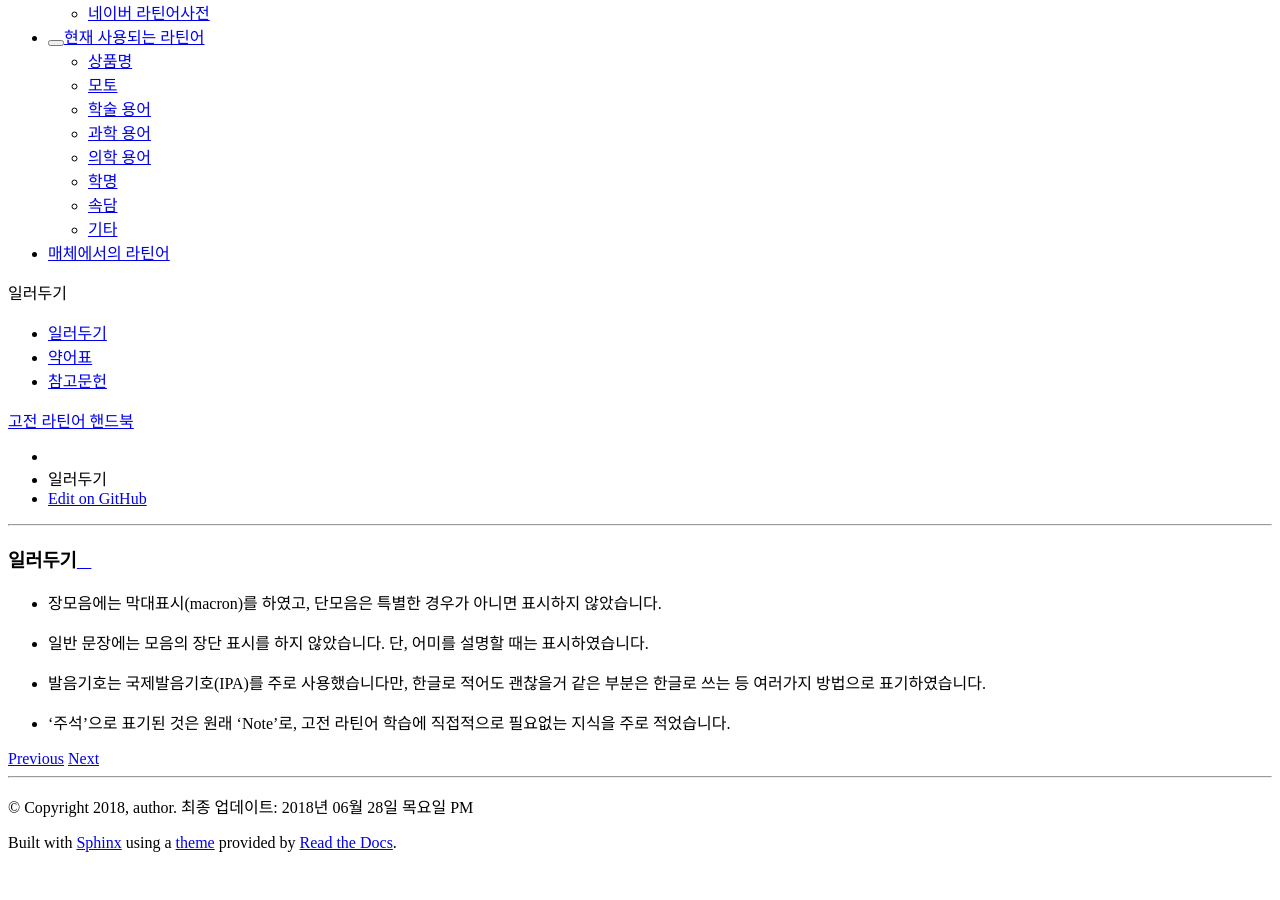
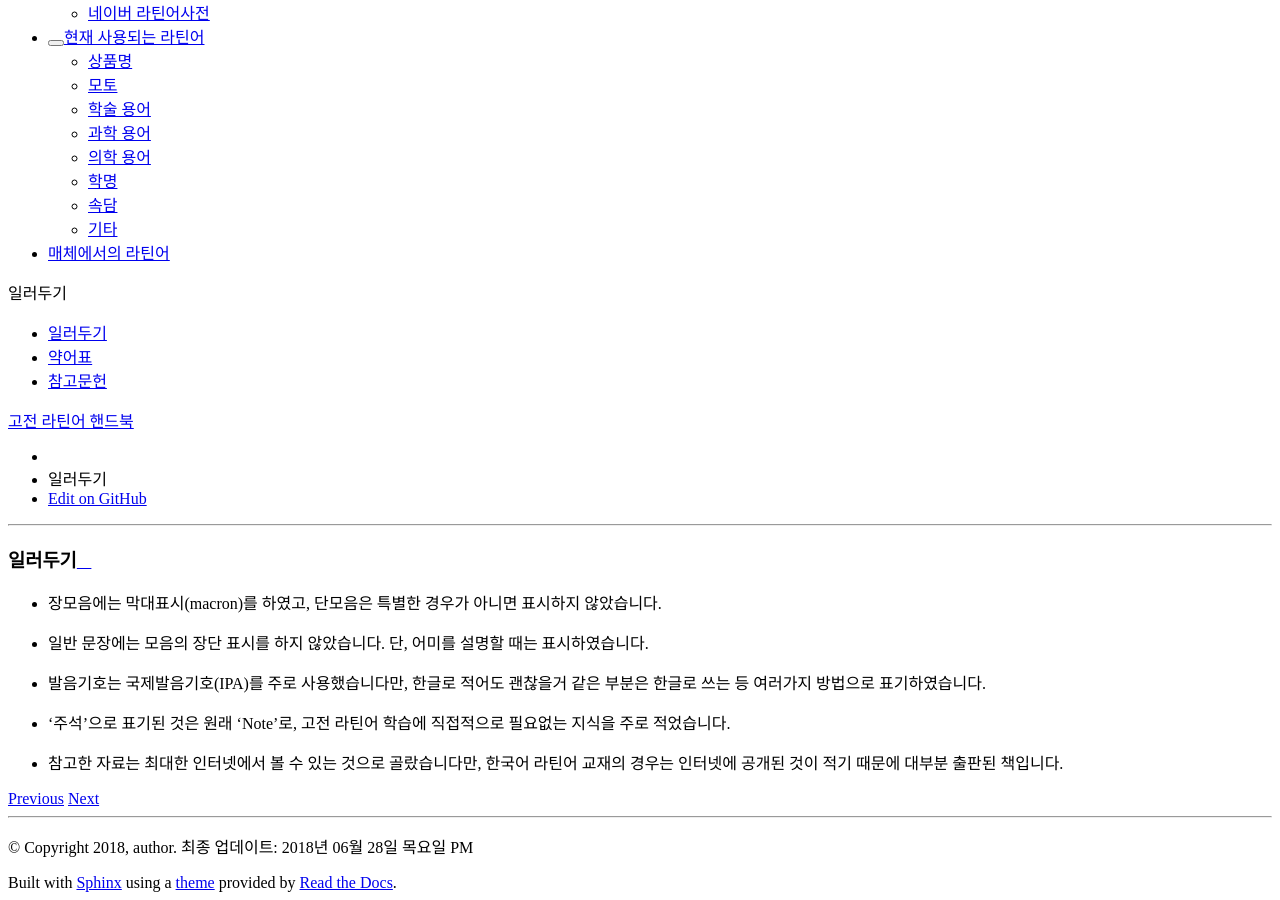
Before and after one commit to kabbala/grammatica_latina, a Sphinx documentation site: the page built from source/remark.rst, in a window 1280 px wide and 900 px high, scrolled down 8264 px. Built offline with Sphinx 7.4.7 and the Read the Docs theme 2.0.0, drawn with Linux system fonts in a browser that asks for light colours; before the commit the page ends 9124 px from its top, so only the background shows below that.

Commit message:
참고문헌 소개 추가

```diff
--- a/source/remark.rst
+++ b/source/remark.rst
@@ -5,3 +5,4 @@
 * 일반 문장에는 모음의 장단 표시를 하지 않았습니다. 단, 어미를 설명할 때는 표시하였습니다.
 * 발음기호는 국제발음기호(IPA)를 주로 사용했습니다만, 한글로 적어도 괜찮을거 같은 부분은 한글로 쓰는 등 여러가지 방법으로 표기하였습니다.
 * ‘주석’으로 표기된 것은 원래 ‘Note’로, 고전 라틴어 학습에 직접적으로 필요없는 지식을 주로 적었습니다.
+* 참고한 자료는 최대한 인터넷에서 볼 수 있는 것으로 골랐습니다만, 한국어 라틴어 교재의 경우는 인터넷에 공개된 것이 적기 때문에 대부분 출판된 책입니다.
```
